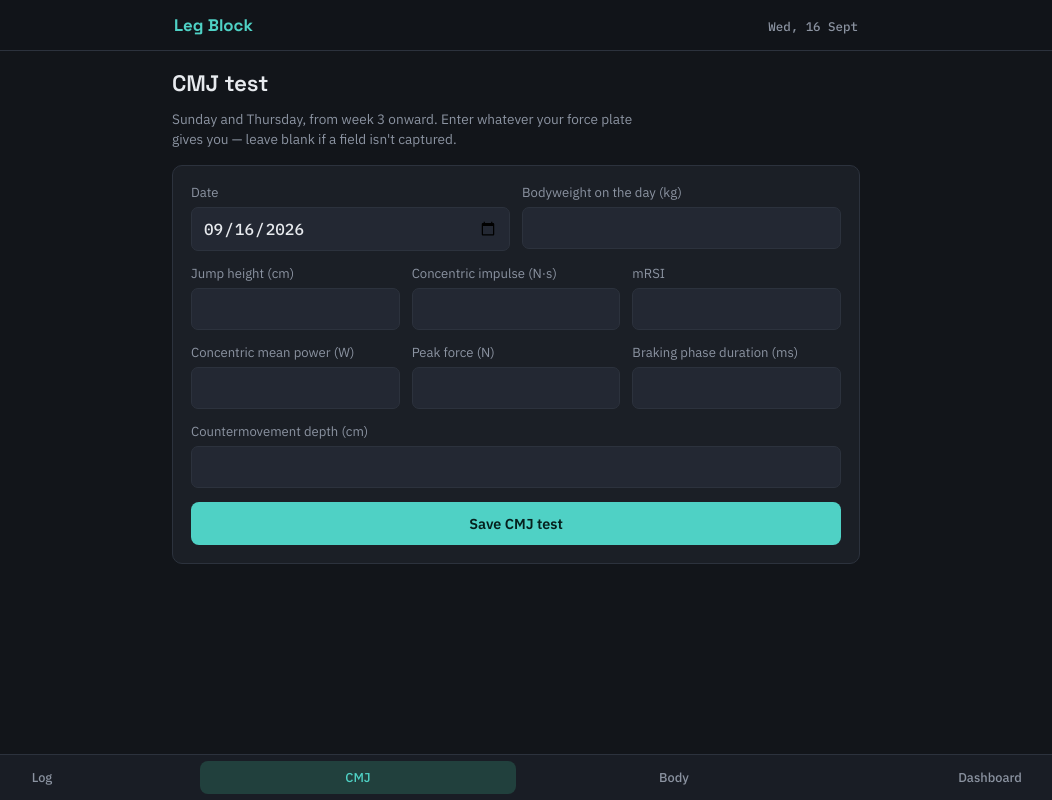
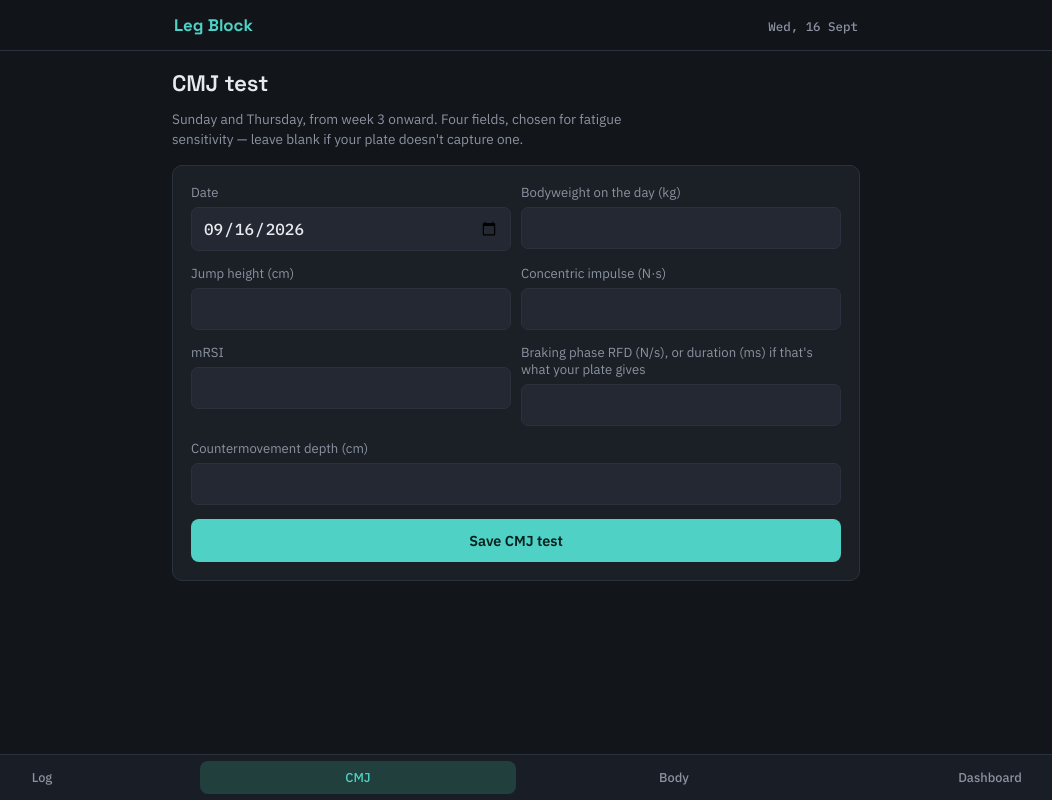
Before and after one commit to sebmoran/HypertrophyBlock, a plain HTML site: page index.html in a window 1280 px wide. Both pictures are taken after a click on the button "CMJ". Shown: the whole page, without its empty margins (124-1176 px from the left). Drawn offline with nearby package versions, Linux system fonts and the light colour scheme.

Commit message:
Add files via upload

```diff
--- a/app.js
+++ b/app.js
@@ -208,8 +208,6 @@ document.getElementById("cmjForm").addEventListener("submit", async (e) => {
     jump_height_cm: num("jump_height_cm"),
     impulse_ns: num("impulse_ns"),
     mrsi: num("mrsi"),
-    concentric_mean_power_w: num("concentric_mean_power_w"),
-    peak_force_n: num("peak_force_n"),
     braking_duration_ms: num("braking_duration_ms"),
     cm_depth_cm: num("cm_depth_cm"),
   };
@@ -365,8 +363,7 @@ function renderCmjCharts(cmj) {
       labels: dates,
       datasets: [
         { label: "Concentric impulse (N·s)", data: cmj.map((c) => c.impulse_ns), borderColor: CHART_COLORS.accent, tension: 0.25 },
-        { label: "Peak force (N)", data: cmj.map((c) => c.peak_force_n), borderColor: CHART_COLORS.muted, tension: 0.25 },
-        { label: "Concentric mean power (W)", data: cmj.map((c) => c.concentric_mean_power_w), borderColor: CHART_COLORS.amber, yAxisID: "y1", tension: 0.25 },
+        { label: "Braking phase (RFD or ms)", data: cmj.map((c) => c.braking_duration_ms), borderColor: CHART_COLORS.muted, yAxisID: "y1", tension: 0.25 },
       ],
     },
     options: baseOptions({
--- a/index.html
+++ b/index.html
@@ -156,7 +156,7 @@
       </form>
 
       <form id="ratingForm" class="subform">
-        <div class="field-row three align-end">
+        <div class="field-row align-end">
           <label>Date
             <input type="date" name="entry_date" required />
           </label>
@@ -168,7 +168,7 @@
             </select>
           </label>
         </div>
-        <div class="field-row three">
+        <div class="field-row">
           <label>Soreness (0–10)
             <input type="number" name="soreness" min="0" max="10" step="1" required inputmode="numeric" />
           </label>
@@ -183,7 +183,7 @@
 
   <section id="view-cmj" class="view hidden">
     <h1>CMJ test</h1>
-    <p class="hint">Sunday and Thursday, from week 3 onward. Enter whatever your force plate gives you — leave blank if a field isn't captured.</p>
+    <p class="hint">Sunday and Thursday, from week 3 onward. Four fields, chosen for fatigue sensitivity — leave blank if your plate doesn't capture one.</p>
 
     <form id="cmjForm" class="card form-card">
       <div class="field-row">
@@ -194,25 +194,19 @@
           <input type="number" name="bodyweight_kg" min="0" step="0.1" inputmode="decimal" />
         </label>
       </div>
-      <div class="field-row three">
+      <div class="field-row">
         <label>Jump height (cm)
           <input type="number" name="jump_height_cm" min="0" step="0.1" inputmode="decimal" />
         </label>
         <label>Concentric impulse (N·s)
           <input type="number" name="impulse_ns" min="0" step="0.1" required inputmode="decimal" />
         </label>
+      </div>
+      <div class="field-row">
         <label>mRSI
           <input type="number" name="mrsi" min="0" step="0.01" inputmode="decimal" />
         </label>
-      </div>
-      <div class="field-row three">
-        <label>Concentric mean power (W)
-          <input type="number" name="concentric_mean_power_w" min="0" step="1" inputmode="numeric" />
-        </label>
-        <label>Peak force (N)
-          <input type="number" name="peak_force_n" min="0" step="1" inputmode="numeric" />
-        </label>
-        <label>Braking phase duration (ms)
+        <label>Braking phase RFD (N/s), or duration (ms) if that's what your plate gives
           <input type="number" name="braking_duration_ms" min="0" step="1" inputmode="numeric" />
         </label>
       </div>
@@ -273,7 +267,7 @@
     </div>
 
     <div class="card">
-      <h2>CMJ — force &amp; power</h2>
+      <h2>CMJ — impulse &amp; braking phase</h2>
       <canvas id="cmjForceChart" height="220"></canvas>
     </div>
 
--- a/styles.css
+++ b/styles.css
@@ -117,7 +117,7 @@ label {
   gap: 6px;
   font-size: 0.82rem;
   color: var(--text-muted);
-  flex: 1;
+  min-width: 0;
 }
 
 .checkbox-field {
@@ -138,7 +138,7 @@ label {
   gap: 6px;
   font-size: 0.82rem;
   color: var(--text-muted);
-  flex: 1;
+  min-width: 0;
   justify-content: flex-end;
 }
 .static-label { color: var(--text-muted); }
@@ -161,9 +161,26 @@ input, select {
   font-family: var(--font-mono);
   /* 16px minimum stops iOS Safari auto-zooming the page on focus */
   font-size: 16px;
+  width: 100%;
+  min-width: 0;
+  box-sizing: border-box;
 }
 
-select { font-family: var(--font-body); }
+select {
+  font-family: var(--font-body);
+  text-overflow: ellipsis;
+}
+
+/* Native spin buttons eat significant width on narrow rows for little
+   benefit — typing the number directly is faster mid-session anyway. */
+input[type="number"]::-webkit-outer-spin-button,
+input[type="number"]::-webkit-inner-spin-button {
+  -webkit-appearance: none;
+  margin: 0;
+}
+input[type="number"] {
+  -moz-appearance: textfield;
+}
 
 input:focus, select:focus {
   outline: 2px solid var(--accent);
@@ -171,11 +188,11 @@ input:focus, select:focus {
 }
 
 .field-row {
-  display: flex;
-  gap: 12px;
+  display: grid;
+  grid-template-columns: repeat(2, minmax(0, 1fr));
+  gap: 10px;
 }
-.field-row.three > label { flex: 1; min-width: 0; }
-.field-row.two > label { flex: 1; min-width: 0; }
+.field-row.three { grid-template-columns: repeat(3, minmax(0, 1fr)); }
 .field-row.align-end { align-items: flex-end; }
 
 .conditional-field.hidden { display: none; }
@@ -304,7 +321,3 @@ input:focus, select:focus {
   transition: opacity 0.2s ease;
 }
 .toast.hidden { opacity: 0; pointer-events: none; }
-
-@media (min-width: 640px) {
-  .field-row.three { flex-wrap: nowrap; }
-}
```
